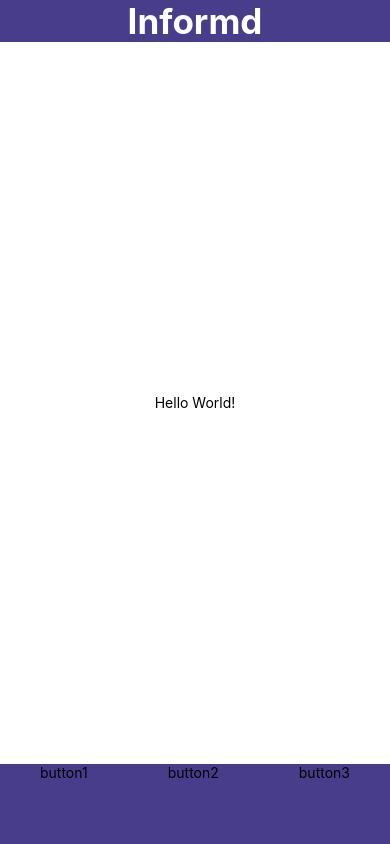
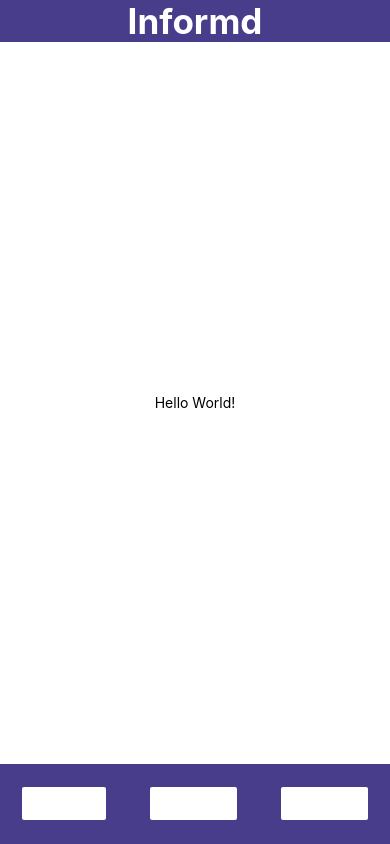
Before and after one commit to SoumikBarua/Informd, a React Native app in the folder informd/: screen / in a window 390 px wide. Built offline with nearby package versions, Linux system fonts and the light colour scheme.

Commit message:
Update TabBar.js

```diff
--- a/informd/src/components/TabBar.js
+++ b/informd/src/components/TabBar.js
@@ -1,12 +1,12 @@
 import React from 'react';
-import { View, Text, StyleSheet } from 'react-native'
+import { View, Text, StyleSheet, Button } from 'react-native'
 
 function TabBar(props) {
     return (
         <View style={styles.container}>
-            <Text>button1</Text>
-            <Text>button2</Text>
-            <Text>button3</Text>
+            <Button title="Button 1" color="white"/>
+            <Button title="Button 2" color="white"/>
+            <Button title="Button 3" color="white"/>
         </View>
     );
 }
@@ -16,7 +16,8 @@ const styles = StyleSheet.create({
         backgroundColor: 'darkslateblue',
         flexDirection: 'row',
         justifyContent: 'space-around',
-        flex: .10
+        alignItems: 'center',
+        flex: .10,
     }
 })
 
```
